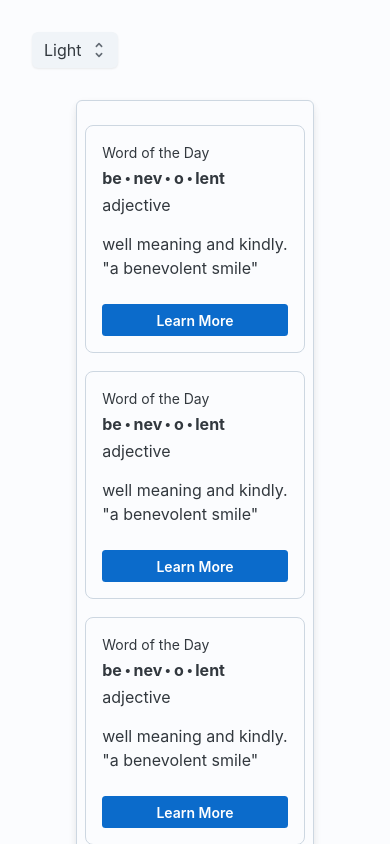
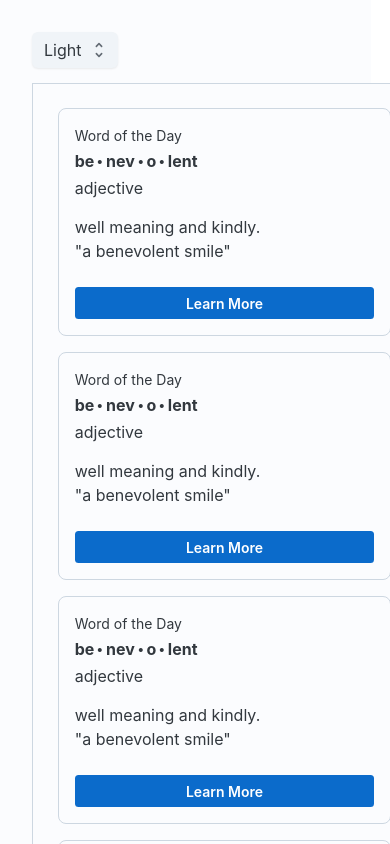
Before and after one commit to thavk/blog-website, a React (Create React App) app: page / in a window 390 px wide. Shown: the top 844 px of the page. Built offline with nearby package versions, Linux system fonts and the light colour scheme.

Commit message:
[UI/UX] Created wrapper jsx functions. Fixed container sizing in Login/Register/Home, in order to improve responsiveness.

```diff
--- a/src/App.tsx
+++ b/src/App.tsx
@@ -10,7 +10,7 @@ function App() {
 
     return (
         <CssVarsProvider>
-            <Sheet style={{ padding: '2rem', fontFamily: 'sans-serif' }}>
+            <Sheet style={{ padding: '2rem', fontFamily: 'sans-serif', maxWidth: '95vw' }}>
                 <Router>
                     <Routes>
                         <Route path='/' element={<HomePage/>}>
--- a/src/features/blog-display.tsx
+++ b/src/features/blog-display.tsx
@@ -13,7 +13,10 @@ export const BlogCard = (props: any) => {
     );
 
     return (
-        <Card variant="outlined" sx={{ width: 'auto', maxWidth: 800, minWidth: 150, mb: 2 }}>
+        <Card variant="outlined" sx={{
+            width: '95%',
+            maxWidth: "95%",
+        }}>
             <CardContent>
                 <Typography component="span" sx={{ color: 'text.secondary', fontSize: 14 }}>
                     Word of the Day
--- a/src/main-pages/home.tsx
+++ b/src/main-pages/home.tsx
@@ -33,7 +33,7 @@ function ModeToggle() {
                 setMode(newMode);
 
             }}
-            sx={{ width: 'max-content' }}
+            sx={{ width: 'max-content', marginBottom : '15px' }}
         >
             <Option value="system">System</Option>
             <Option value="light">Light</Option>
@@ -52,24 +52,16 @@ export default function HomePage(props: any) {
                 <CssBaseline />
                 <Sheet
                     sx={{
-                        width: 'fit-content',
-                        maxWidth: '95%',
-                        mx: 'auto', // margin left & right
-                        my: 4, // margin top & bottom
-                        py: 3, // padding top & bottom
-                        px: 1, // padding left & right
-                        display: 'flex',
-                        flexDirection: 'column',
-                        fitContent: 'fit-content',
-                        gap: 2,
-                        borderRadius: 'sm',
-                        boxShadow: 'md',
+                        width: 'max-content',
+                        maxWidth: '95vw',
+                        mx: 'auto',
+                        alignSelf: 'center',
+                        px: 2,
+                        py: 3,
                     }}
                     variant="outlined"
                 >
-                    <div>
-                        <Outlet/>
-                    </div>
+                    <Outlet/>
                 </Sheet>
             </CssVarsProvider>
         </main>
--- a/src/pages/Home.tsx
+++ b/src/pages/Home.tsx
@@ -6,9 +6,11 @@ import { BlogCard } from '../features/blog-display';
 export const HomeComponent = () => {
     return (
         <div style={{
+            width: 'min(1200px, 90vw)',
+            alignItems: 'center',
+            gap: 16,
             display: 'flex',
             flexDirection: 'column',
-            gap: 2,
         }}>
             <BlogCard />
             <BlogCard />
--- a/src/pages/Login.tsx
+++ b/src/pages/Login.tsx
@@ -31,13 +31,8 @@ export const LoginComponent = () => {
 
     return (
         <div style={{
-            width: 'auto',
-            maxWidth: 300,
-            display: 'flex',
-            flexDirection: 'column',
-            gap: 2,
-            margin: 5,
-            alignSelf: 'center',
+            width: 'min(280px, 90vw)',
+            margin: 'auto',
         }}>
             {error ?
                 <div style={{
--- a/src/pages/Register.tsx
+++ b/src/pages/Register.tsx
@@ -34,13 +34,8 @@ export const SignUpComponent = () => {
 
     return (
         <div style={{
-            width: 'auto',
-            maxWidth: 300,
-            display: 'flex',
-            flexDirection: 'column',
-            gap: 2,
-            margin: 5,
-            alignSelf: 'center',
+            width: 'min(360px, 90vw)',
+            margin: 'auto',
         }}>
             {error ?
                 <div style={{
```
Also changed, not shown: src/features/wrappers/FlexColumn.tsx (added, +19 -0 lines), src/features/wrappers/FlexRow.tsx (added, +22 -0 lines), src/features/wrappers/PageContainer.tsx (added, +22 -0 lines).
